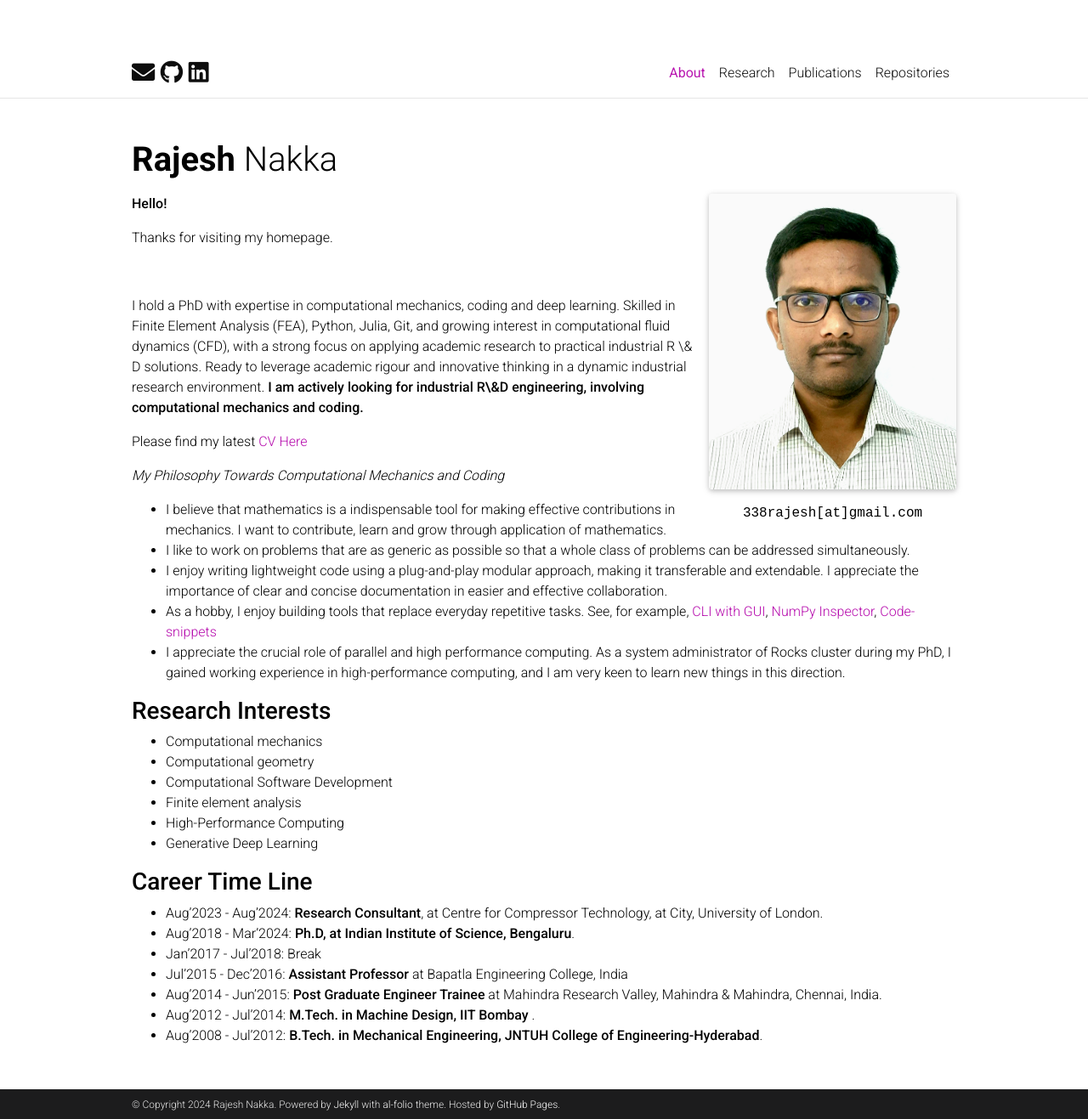
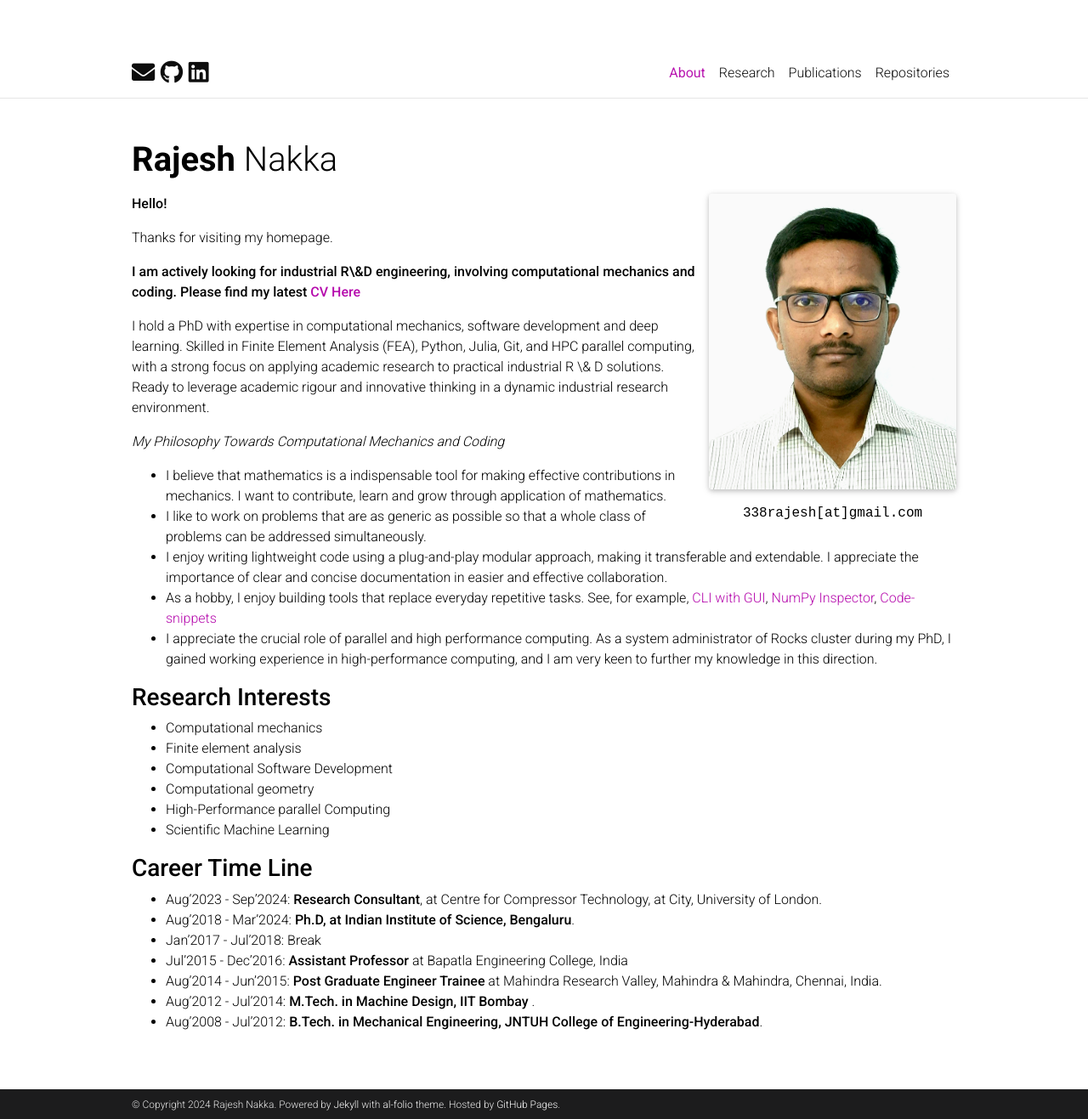
Before and after one commit to 338rajesh/338rajesh.github.io, a Jekyll site: the page built from _pages/about.md, in a window 1280 px wide and 1317 px high. Shown: the whole window at 85% size. Built offline with Jekyll 4.4.1, drawn with Linux system fonts in a browser that asks for light colours; comment, search, counter and statistics services are not loaded; a style sheet for code colours, icons or effects is not loaded.

Commit message:
Updating CV and intro page

```diff
--- a/_pages/about.md
+++ b/_pages/about.md
@@ -24,14 +24,10 @@ social: false  # includes social icons at the bottom of the page
 
 Thanks for visiting my homepage.
 
-<br>
+**I am actively looking for industrial R\&D engineering, involving computational mechanics and coding. Please find my latest [CV Here](/cv.pdf)**
 
-I hold a PhD with expertise in computational mechanics, coding and deep learning. Skilled in Finite Element Analysis (FEA), Python, Julia, Git, and growing interest in computational fluid dynamics (CFD), with a strong focus on applying academic research to practical industrial R \& D solutions. Ready to leverage academic rigour and innovative thinking in a dynamic industrial research environment.
-**I am actively looking for industrial R\&D engineering, involving computational mechanics and coding.**
+I hold a PhD with expertise in computational mechanics, software development and deep learning. Skilled in Finite Element Analysis (FEA), Python, Julia, Git, and HPC parallel computing, with a strong focus on applying academic research to practical industrial R \& D solutions. Ready to leverage academic rigour and innovative thinking in a dynamic industrial research environment.
 
-Please find my latest [CV Here](/cv.pdf)
-
-<!-- I am currently working as an overseas consultant at City, University of London, focusing on the design of twin-screw compressor rotor profiles using generative deep learning. In this project, we are able to generate physically valid rotor profiles of the [Demonstrator class](https://www.staff.city.ac.uk/~ra601/xian11.pdf), with the performance as good as the benchmark profiles of the respective profiles category. During my PhD, I developed computationally efficient tools for generating rich datasets of composite material microstructures and their homogenization, utilizing [Julia](https://julialang.org/), [Python](https://www.python.org/) and [gmsh](https://gmsh.info/) extensively. I also developed CNN-based surrogate models to predict the multi-physical properties of material systems and fiber volume fractions spanning over end-to-end practical ranges using a simple and novel material property encoding scheme. -->
 
 *My Philosophy Towards Computational Mechanics and Coding*
 
@@ -39,20 +35,20 @@ Please find my latest [CV Here](/cv.pdf)
 + I like to work on problems that are as generic as possible so that a whole class of problems can be addressed simultaneously.
 + I enjoy writing lightweight code using a plug-and-play modular approach, making it transferable and extendable. I appreciate the importance of clear and concise documentation in easier and effective collaboration.
 + As a hobby, I enjoy building tools that replace everyday repetitive tasks. See, for example, [CLI with GUI](https://github.com/338rajesh/clip), [NumPy Inspector](https://github.com/338rajesh/npi), [Code-snippets](https://github.com/338rajesh/my-code-snippets)
-+ I appreciate the crucial role of parallel and high performance computing. As a system administrator of Rocks cluster during my PhD, I gained working experience in high-performance computing, and I am very keen to learn new things in this direction.
++ I appreciate the crucial role of parallel and high performance computing. As a system administrator of Rocks cluster during my PhD, I gained working experience in high-performance computing, and I am very keen to further my knowledge in this direction.
 
 ### **Research Interests**
 
 * Computational mechanics
+* Finite element analysis
+* Computational Software Development
 * Computational geometry
-* Computational Software Development
-* Finite element analysis
-* High-Performance Computing
-* Generative Deep Learning
+* High-Performance parallel Computing
+* Scientific Machine Learning
 
 ### **Career Time Line**
 
-* Aug'2023 - Aug'2024: **Research Consultant**, at Centre for Compressor Technology, at City, University of London.
+* Aug'2023 - Sep'2024: **Research Consultant**, at Centre for Compressor Technology, at City, University of London.
 * Aug'2018 - Mar'2024: **Ph.D, at Indian Institute of Science, Bengaluru**.
 * Jan'2017 - Jul'2018: Break
 * Jul'2015 - Dec'2016: **Assistant Professor** at Bapatla Engineering College, India
```
Also changed, not shown: 1 other file.
